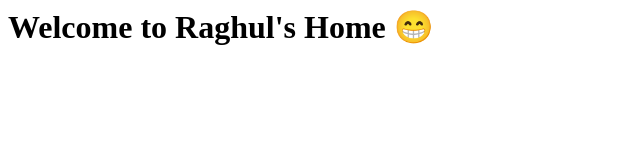
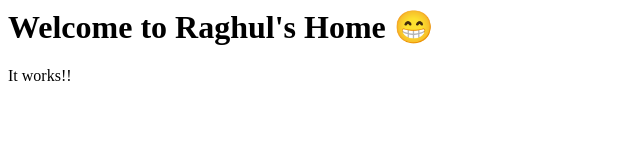
Before and after one commit to raghuls-hub/CICD-html, a plain HTML site: page index.html in a window 1280 px wide. Shown: the full height of the page, 0-640 px from the left. Drawn offline with Linux system fonts and the light colour scheme.

Commit message:
Add paragraph to index.html

```diff
--- a/index.html
+++ b/index.html
@@ -3,4 +3,6 @@
 </head>
 <body>
   <h1>Welcome to Raghul's Home 😁</h1>
+  <p>It works!!</p>
+
 </body>
```
